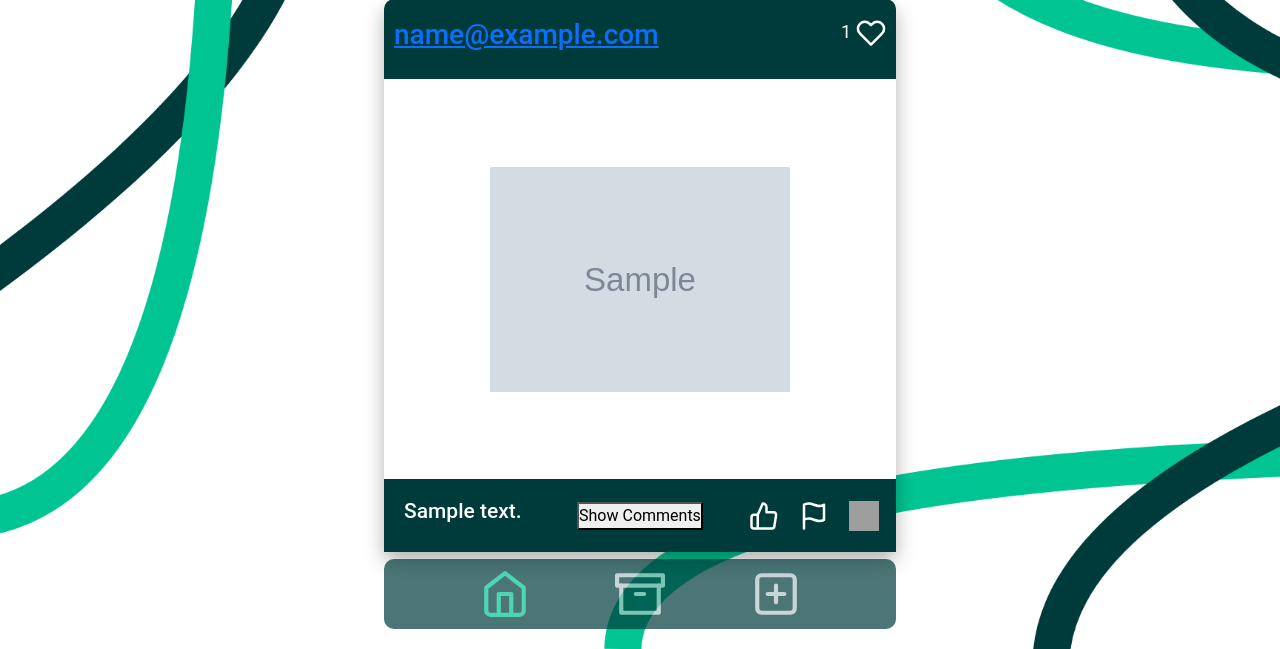
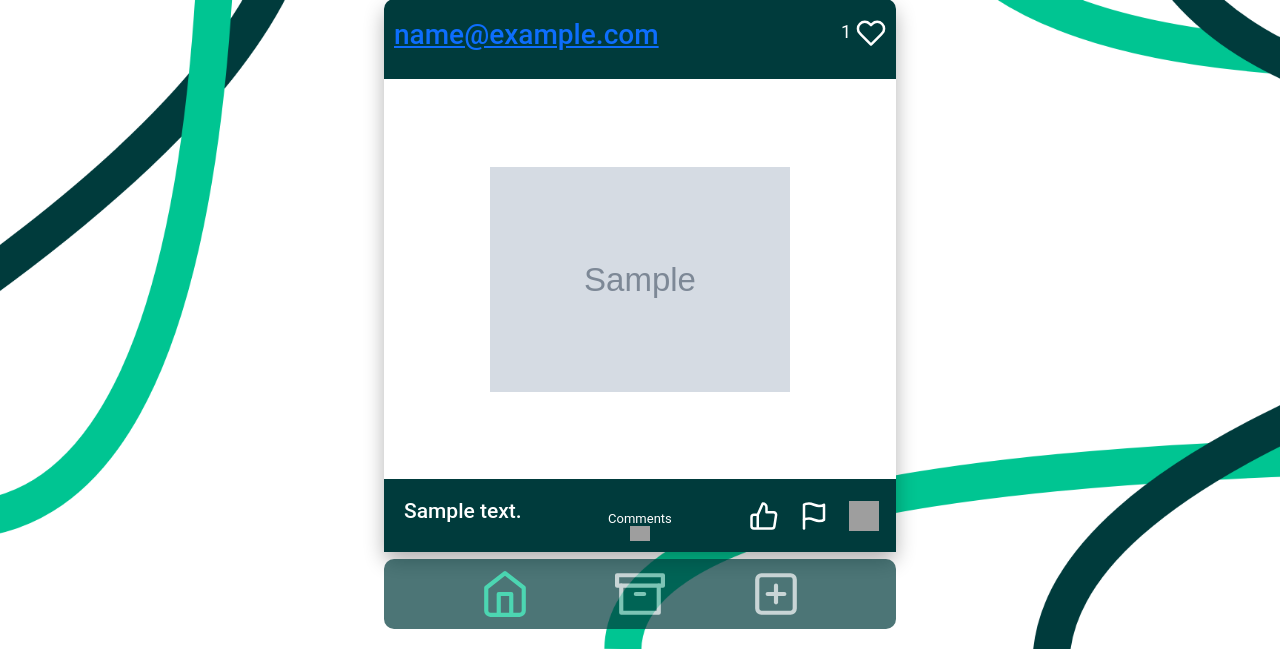
Before and after one commit to W3r5l3y/exEco, a Django app: page /forum/ in a window 1280 px wide. Shown: the part 151-800 px from the top of the page. Run offline with Django 4.2, Linux system fonts and the light colour scheme; tables that the repository leaves empty hold one stand-in row (values such as "Sample post"); grey boxes marked "Sample" are stand-in pictures; parts of the project's set-up code (start-up, migrations or seed data) failed here and were passed over; some libraries are stand-ins or nearby versions; grey boxes are pictures that could not be loaded.

Commit message:
Changed comments slightly

```diff
--- a/forum/static/css/forum_home.css
+++ b/forum/static/css/forum_home.css
@@ -105,9 +105,27 @@ main {
 
 .post-comments {
     display: flex;
+    flex-direction: row;
     justify-content: center;
-    align-items: center;
+    align-items: end;
     text-align: center;
+    margin-bottom: -20px;
+}
+
+.post-comments:hover {
+    cursor: pointer;
+}
+
+.post-comments-down-text {
+    color: white;
+    margin: 0;
+    font-size: 13px;
+    padding: 0;
+}
+.post-comments-down-image {
+    margin: 0;
+    margin-top: -15px;
+    width: 20px;
 }
 
 .post-description-text{
--- a/forum/templates/forum/forum_home.html
+++ b/forum/templates/forum/forum_home.html
@@ -36,7 +36,14 @@
                             <h3 class="post-description-text">{{ post.description }}</h3>
                         </div>
                         <div class="post-comments">
-                            <button onclick="toggleComments({{ post.post_id }})">Show Comments</button>
+                            <div class="post-comments-button" onclick="toggleComments({{ post.post_id }})">
+                                <div>
+                                    <p class="post-comments-down-text">
+                                        Comments
+                                    </p>
+                                    <img src="{% static 'img/chevron-down.svg' %}" alt="comments down" class="post-comments-down-image">
+                                </div>
+                            </div>
                             <div id="comments-{{ post.post_id }}" class="comments-container" style="display: none;">
                                 {% for comment in post.comments.all %}
                                     <div class="comment">
```
